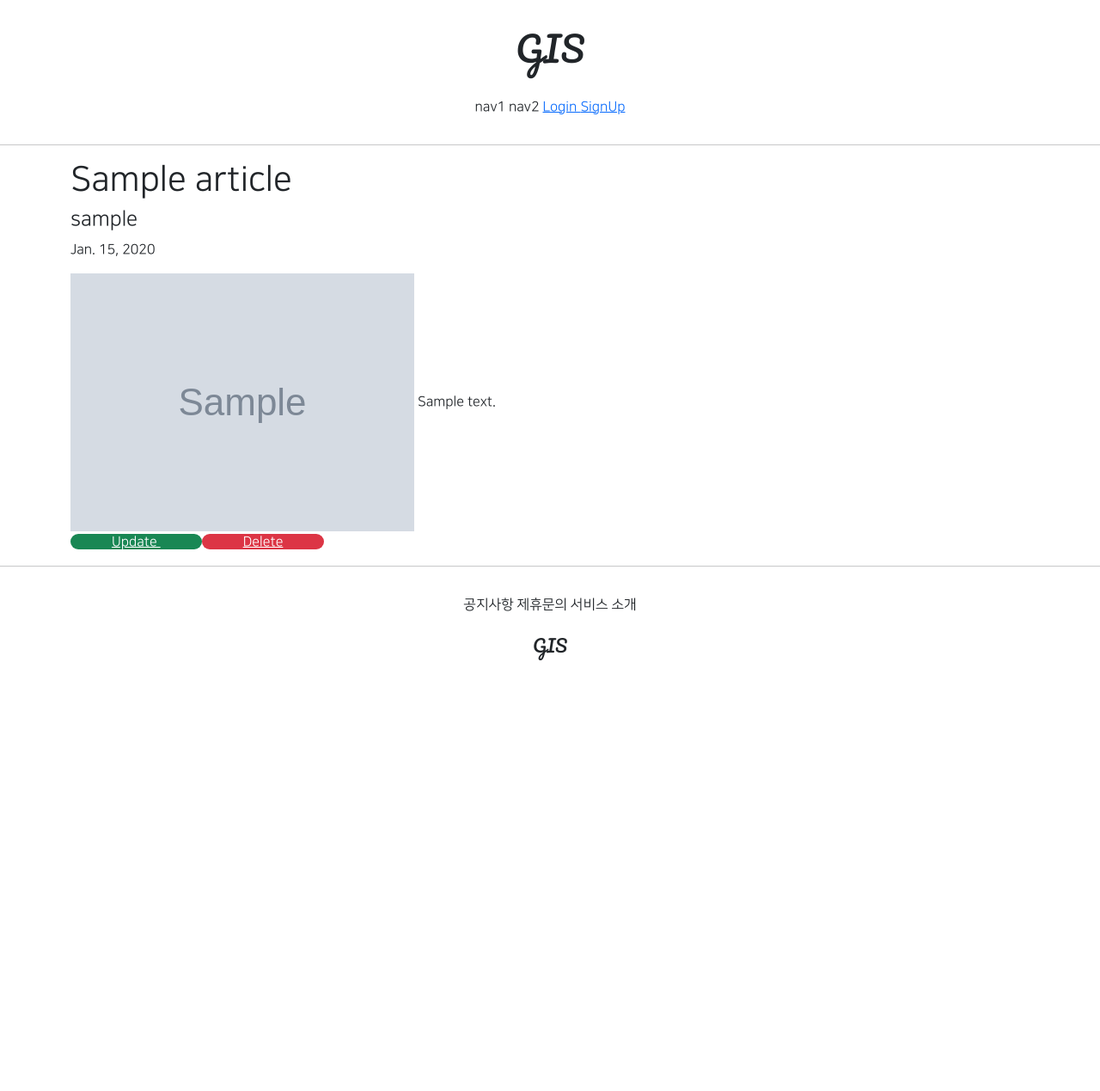
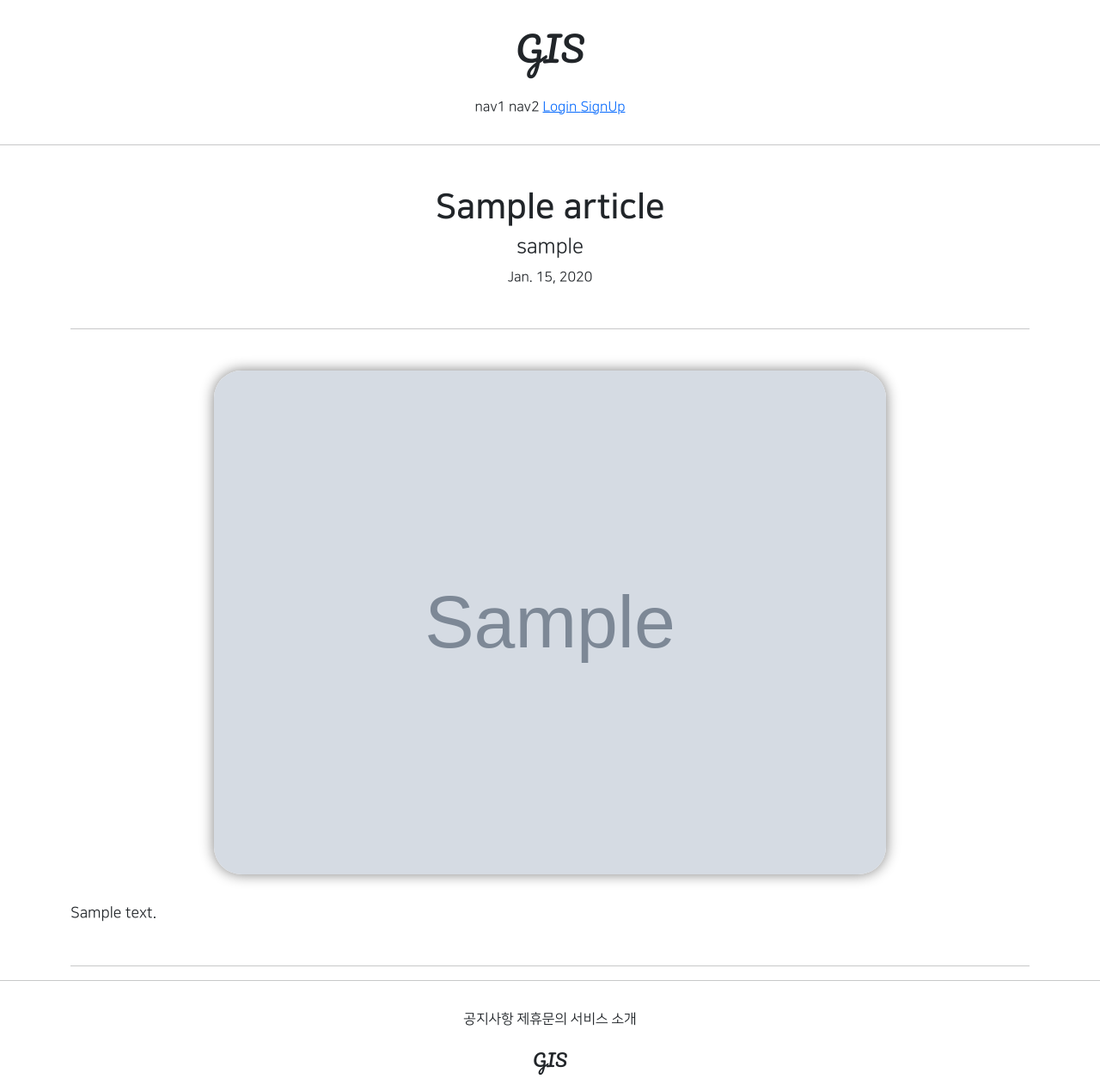
Before and after one commit to Jeongp4939/JH, a Django app: page /articles/detail/1 in a window 1280 px wide. Shown: the whole page at 86% size. Before the commit the page ends 768 px from the top, so only its background shows below. Run offline with Django 3.2, Linux system fonts and the light colour scheme; tables that the repository leaves empty hold one stand-in row (values such as "Sample post"); grey boxes marked "Sample" are stand-in pictures; parts of the project's set-up code (start-up, migrations or seed data) failed here and were passed over; some libraries are stand-ins or nearby versions.

Commit message:
08/04 commit 4

```diff
--- a/articleapp/templates/articleapp/detail.html
+++ b/articleapp/templates/articleapp/detail.html
@@ -3,18 +3,26 @@
 
 {% block content %}
 
-    <div class="container">
+    <div class="container text-center">
 
-        <div>
+        <div class="my-5">
             {#      제목/ 글쓴이/ 날짜      #}
-            <h1>{{ target_article.title }}</h1>
+            <h1 class="NNS_B">{{ target_article.title }}</h1>
             <h4>{{ target_article.writer.profile.nickname }}</h4>
             <p>{{ target_article.created_at }}</p>
         </div>
-        <div>
+        <hr>
+        <div class="my-5">
             {#      게시글/ 내용      #}
-            <img src="{{ target_article.image.url }}" alt="">
-            {{ target_article.content }}
+            <img src="{{ target_article.image.url }}"
+                 alt=""
+                 class="article_image">
+
+            <div class="article_content">
+                {{ target_article.content }}
+            </div>
+
+            {% if target_article.writer == user %}
             <div>
                 <a href="{% url 'articleapp:update' pk=target_article.pk %}"
                     class="btn-upload btn-success rounded-pill px-5">
@@ -25,8 +33,12 @@
                     Delete
                 </a>
             </div>
+            {% endif %}
         </div>
-
+        <hr>
+        <div>
+            {#      댓글      #}
+        </div>
     </div>
 
 
--- a/static/base.css
+++ b/static/base.css
@@ -42,3 +42,15 @@
 .round_button:hover {
     color: dimgray;
 }
+
+.article_image {
+    border-radius: 2rem;
+    width: 70%;
+    box-shadow: 0 0 1rem grey;
+}
+
+.article_content {
+    font-size: 1.1rem;
+    text-align: left;
+    margin: 2rem 0;
+}
```
